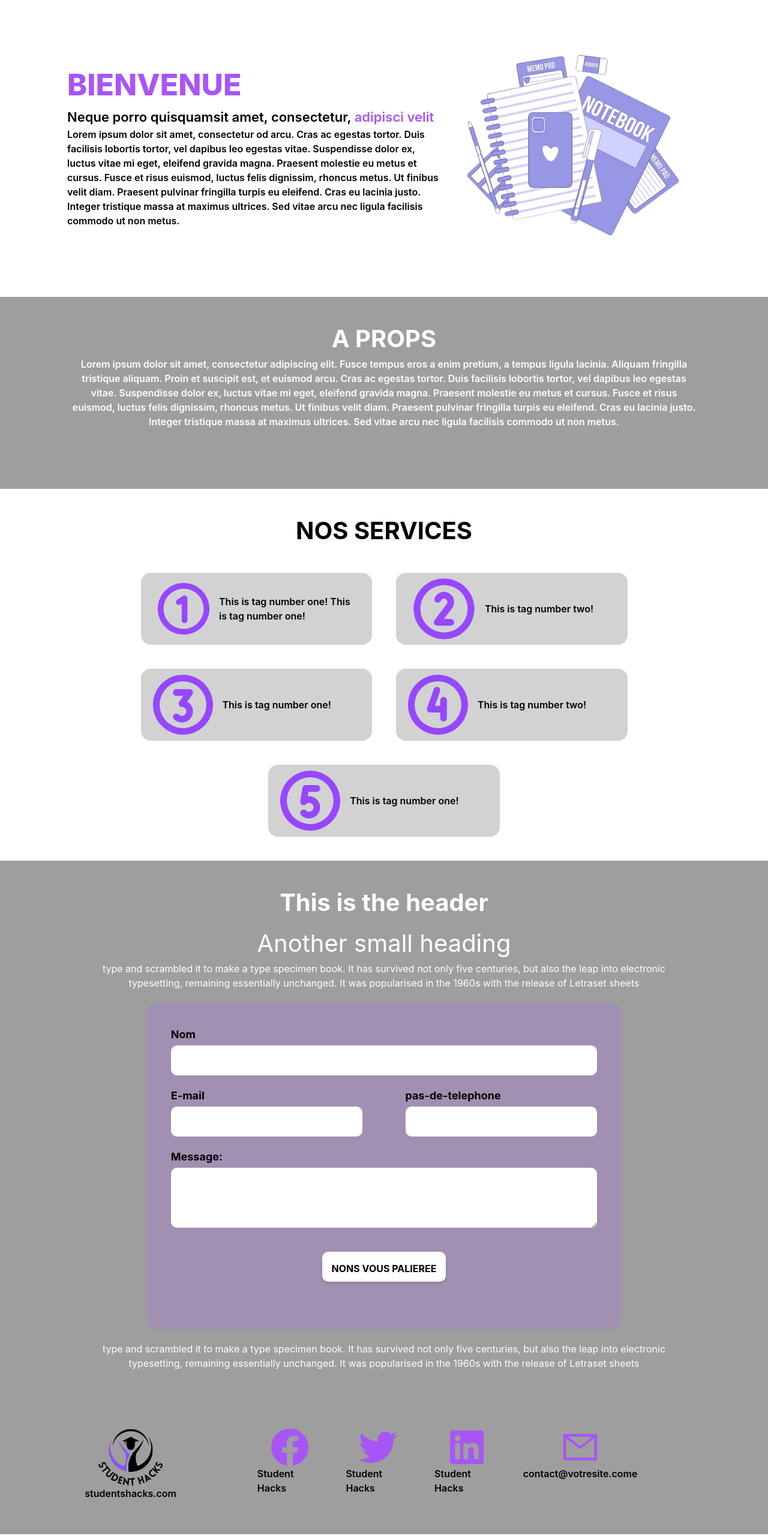
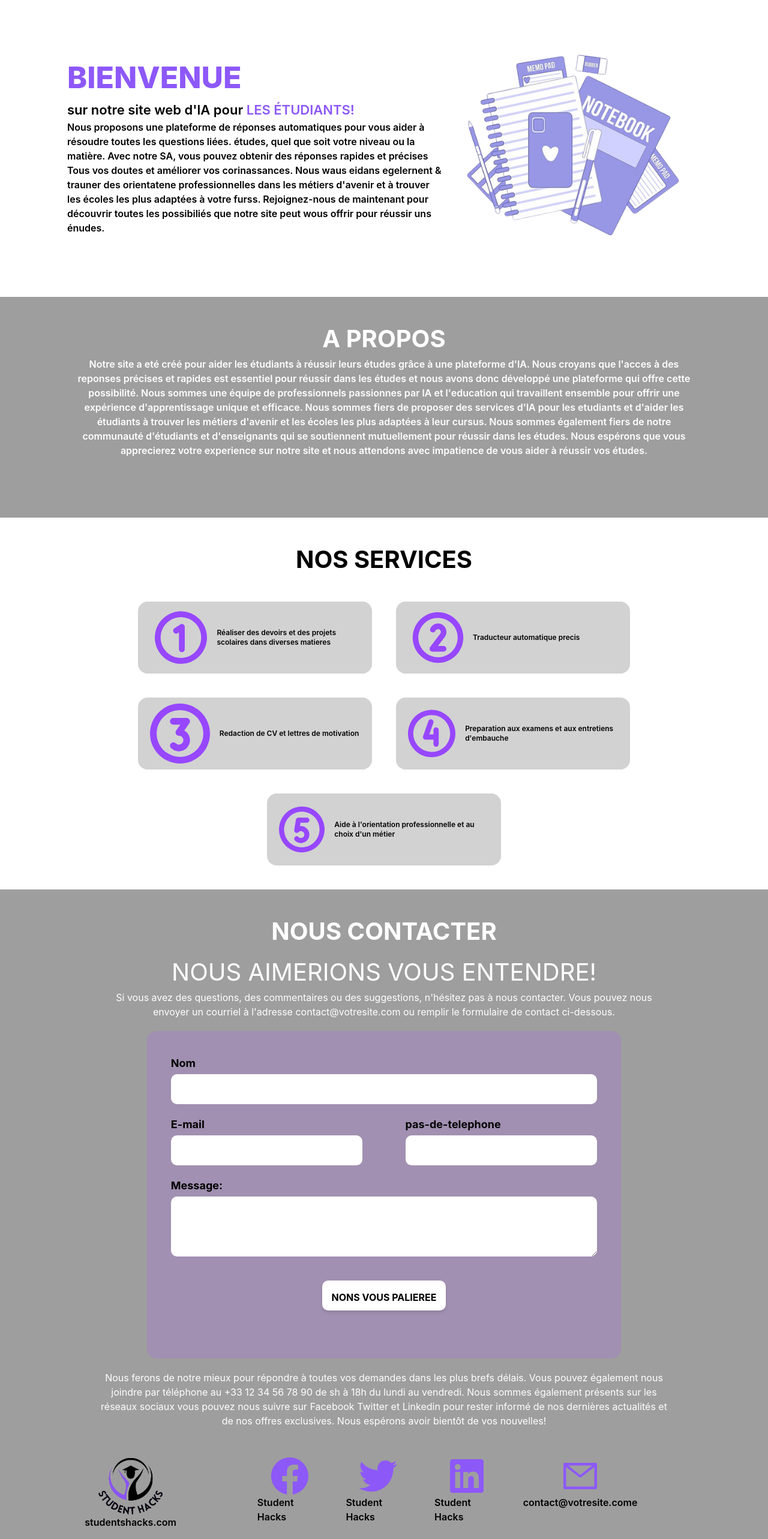
Before and after one commit to msontop10101/school-hacks, a React (Create React App) app: page / in a window 1280 px wide. Shown: the part 111-2677 px from the top of the page at 60% size. Built offline with nearby package versions, Linux system fonts and the light colour scheme.

Commit message:
completed phase one

```diff
--- a/src/App.css
+++ b/src/App.css
@@ -38,19 +38,31 @@
   }
 }
 
-
-.background {
-  background-image: url(./assets//images/background.png);
-  background-repeat: no-repeat;
-  background-size: cover;
-  background-position: center;
-  background-attachment: fixed;
+.image-size-one {
+  width: 170px;
+  height: 170px
 }
 
-.firstbackground {
-  background-image: url(./assets//images/firstbackground.png);
-  background-repeat: no-repeat;
-  background-size: cover;
-  background-position: center;
-  background-attachment: fixed;
+.image-size {
+  width: 100px;
+  height: 100px;
 }
+.image-size-three {
+  width: 100px;
+  height: 100px;
+}
+
+@media screen and (max-width: 768px){
+  .image-size-one {
+    width: 70px;
+    height: 70px
+  }
+  .image-size {
+    width: 50px;
+    height: 50px;
+  }
+  .image-size-three {
+    width: 40px;
+    height: 40px;
+  }
+}
--- a/src/App.js
+++ b/src/App.js
@@ -7,10 +7,6 @@ import two from './assets/images/2.svg'
 import three from './assets/images/3.svg'
 import four from './assets/images/4.svg'
 import five from './assets/images/5.svg'
-import facebook from './assets/images/facebook.svg'
-import twitter from './assets/images/twitter.svg'
-import linkedin from './assets/images/linkedin.svg'
-import email from './assets/images/email.svg'
 import {FaFacebook, FaTwitter, FaLinkedin} from 'react-icons/fa'
 import {AiOutlineMail} from 'react-icons/ai'
 
@@ -30,9 +26,10 @@ function App() {
           </div>
         </div>
         <div class='font-semibold w-full md:w-[70%]'>
-          <h2 class='text-[50px] font-extrabold text-purple-500'>BIENVENUE</h2>
-          <h4 class='text-[22px]'>Neque porro quisquamsit amet, consectetur, <span class='text-purple-500'>adipisci velit</span></h4>
-          <p>Lorem ipsum dolor sit amet, consectetur od arcu. Cras ac egestas tortor. Duis facilisis lobortis tortor, vel dapibus leo egestas vitae. Suspendisse dolor ex, luctus vitae mi eget, eleifend gravida magna. Praesent molestie eu metus et cursus. Fusce et risus euismod, luctus felis dignissim, rhoncus metus. Ut finibus velit diam. Praesent pulvinar fringilla turpis eu eleifend. Cras eu lacinia justo. Integer tristique massa at maximus ultrices. Sed vitae arcu nec ligula facilisis commodo ut non metus.</p>
+          <h2 class='text-[50px] font-extrabold text-[#8D58F8]'>BIENVENUE</h2>
+          <h4 class='text-[22px]'>sur notre site web d'lA pour <span class='text-[#8D58F8]'>LES ÉTUDIANTS!</span></h4>
+          <p>Nous proposons une plateforme de réponses automatiques pour vous aider à résoudre toutes les questions liées. études, quel que soit votre niveau ou la matière. Avec notre SA, vous pouvez obtenir des réponses rapides et précises
+              Tous vos doutes et améliorer vos corinassances. Nous waus eidans egelernent & trauner des orientatene professionnelles dans les métiers d'avenir et à trouver les écoles les plus adaptées à votre furss. Rejoignez-nous de maintenant pour découvrir toutes les possibiliés que notre site peut wous offrir pour réussir uns énudes.</p>
         </div>
         <div class='hidden md:block'>
           <div>
@@ -43,8 +40,8 @@ function App() {
 
       {/* SECTION THREE */}
       <div class='bg-[#9E9E9E] text-center px-4 md:px-[120px] pb-4 md:pb-[100px] pt-4 md:pt-[40px]'>
-        <h2 class='font-bold text-[40px] text-white uppercase'>A props</h2>
-        <p class='text-white font-semibold'>Lorem ipsum dolor sit amet, consectetur adipiscing elit. Fusce tempus eros a enim pretium, a tempus ligula lacinia. Aliquam fringilla tristique aliquam. Proin et suscipit est, et euismod arcu. Cras ac egestas tortor. Duis facilisis lobortis tortor, vel dapibus leo egestas vitae. Suspendisse dolor ex, luctus vitae mi eget, eleifend gravida magna. Praesent molestie eu metus et cursus. Fusce et risus euismod, luctus felis dignissim, rhoncus metus. Ut finibus velit diam. Praesent pulvinar fringilla turpis eu eleifend. Cras eu lacinia justo. Integer tristique massa at maximus ultrices. Sed vitae arcu nec ligula facilisis commodo ut non metus.</p>
+        <h2 class='font-bold text-[40px] text-white uppercase'>A PROPOS</h2>
+        <p class='text-white font-semibold'>Notre site a eté créé pour aider les étudiants à réussir leurs études grâce à une plateforme d'IA. Nous croyans que l'acces à des reponses précises et rapides est essentiel pour réussir dans les études et nous avons donc développé une plateforme qui offre cette possibilité. Nous sommes une équipe de professionnels passionnes par lA et l'education qui travaillent ensemble pour offrir une expérience d'apprentissage unique et efficace. Nous sommes fiers de proposer des services d'lA pour les etudiants et d'aider les étudiants à trouver les métiers d'avenir et les écoles les plus adaptées à leur cursus. Nous sommes également fiers de notre communauté d'étudiants et d'enseignants qui se soutiennent mutuellement pour réussir dans les études. Nous espérons que vous apprecierez votre experience sur notre site et nous attendons avec impatience de vous aider à réussir vos études.</p>
       </div>
       {/* SECTION FOUR */}
       <div>
@@ -53,29 +50,29 @@ function App() {
           <div class='flex justify-center'>
             <div>
               <div class='flex flex-col items-center md:flex-row gap-2 md:gap-10 mb-2 md:mb-10 justify-center'>
-                <div class='bg-[#D2D2D2] rounded-2xl flex items-center p-5 h-[120px] w-[90%] md:w-[40%]'>
-                  <div class='mr-2'><img src={one} width='160px' height='160px' alt='one' /></div>
-                  <div><p class='font-semibold'>This is tag number one! This is tag number one!</p></div>
+                <div class='bg-[#D2D2D2] rounded-2xl flex items-center p-3 md:p-5 h-[100px] md:h-[120px] w-[90%] md:w-[40%]'>
+                  <div class='mr-2'><img src={one} class='image-size-one' alt='one' /></div>
+                  <div><p class='font-semibold text-xs md:text-normal'> Réaliser des devoirs et des projets scolaires dans diverses matieres</p></div>
                 </div>
-                <div class='bg-[#D2D2D2] rounded-2xl flex items-center p-5 h-[120px] w-[90%] md:w-[40%]'>
-                  <div class='mr-2'><img src={two} width='120px' height='120px' alt='two' /></div>
-                  <div><p class='font-semibold'>This is tag number two!</p></div>
+                <div class='bg-[#D2D2D2] rounded-2xl flex items-center p-3 md:p-5 h-[100px] md:h-[120px] w-[90%] md:w-[40%]'>
+                  <div class='mr-2'><img src={two} class='image-size' alt='two' /></div>
+                  <div><p class='font-semibold text-xs md:text-normal'>Traducteur automatique precis</p></div>
                 </div>
               </div>
               <div class='flex flex-col items-center md:flex-row gap-2 md:gap-10 mb-2 md:mb-10 justify-center'>
-                <div class='bg-[#D2D2D2] rounded-2xl flex items-center p-5 h-[120px] w-[90%] md:w-[40%]'>
-                  <div class='mr-4'><img src={three} width='100px' height='100px' alt='three' /></div>
-                  <div><p class='font-semibold'>This is tag number one!</p></div>
+                <div class='bg-[#D2D2D2] rounded-2xl flex items-center p-3 md:p-5 h-[100px] md:h-[120px] w-[90%] md:w-[40%]'>
+                  <div class='mr-4'><img src={three} class='image-size-three' alt='three' /></div>
+                  <div><p class='font-semibold text-xs md:text-normal'>Redaction de CV et lettres de motivation</p></div>
                 </div>
-                <div class='bg-[#D2D2D2] rounded-2xl flex items-center p-5 h-[120px] w-[90%] md:w-[40%]'>
-                  <div class='mr-4'><img src={four} width='100px' height='100px' alt='four' /></div>
-                  <div><p class='font-semibold'>This is tag number two!</p></div>
+                <div class='bg-[#D2D2D2] rounded-2xl flex items-center p-3 md:p-5 h-[100px] md:h-[120px] w-[90%] md:w-[40%]'>
+                  <div class='mr-4'><img src={four} class='image-size' alt='four' /></div>
+                  <div><p class='font-semibold text-xs md:text-normal'>Preparation aux examens et aux entretiens d'embauche</p></div>
                 </div>
               </div>
               <div class='flex gap-10 justify-center'>
-                <div class='bg-[#D2D2D2] rounded-2xl flex items-center p-5 h-[120px] w-[90%] md:w-[40%]'>
-                  <div class='mr-4'><img src={five} width='100px' height='100px' alt='five' /></div>
-                  <div><p class='font-semibold'>This is tag number one!</p></div>
+                <div class='bg-[#D2D2D2] rounded-2xl flex items-center p-3 md:p-5 h-[100px] md:h-[120px] w-[90%] md:w-[40%]'>
+                  <div class='mr-4'><img src={five} class='image-size' alt='five' /></div>
+                  <div><p class='font-semibold text-xs md:text-normal'> Aide à l'orientation professionnelle et au choix d'un métier</p></div>
                 </div>
               </div>
             </div>
@@ -90,20 +87,21 @@ function App() {
         <div class='w-full flex items-center'>
           <div class='text-white flex justify-center py-10'>
             <div class=' w-full md:w-[90%]'>
-              <h1 class='text-[20px] md:text-[40px] font-bold mb-2 text-center'>This is the header</h1>
-              <h4 class=' text-[20px] md:text-[40px] font-normal text-center'>Another small heading</h4>
-              <p class='text-center'> type and scrambled it to make a type specimen book. It has survived not only five centuries, but also the leap into electronic typesetting, remaining essentially unchanged. It was popularised in the 1960s with the release of Letraset sheets </p>
+              <h1 class='text-[20px] md:text-[40px] font-bold mb-2 text-center'>NOUS CONTACTER</h1>
+              <h4 class=' text-[20px] md:text-[40px] font-normal text-center'>NOUS AIMERIONS VOUS ENTENDRE!</h4>
+              <p class='text-center'> Si vous avez des questions, des commentaires ou des suggestions, n'hésitez pas à nous contacter. Vous pouvez nous envoyer un courriel à l'adresse contact@votresite.com ou remplir le formulaire de contact ci-dessous. </p>
 
               <div class='py-5 px-2 md:px-20'>
                 <RegistrationForm />
               </div>
-              <p class='text-center'> type and scrambled it to make a type specimen book. It has survived not only five centuries, but also the leap into electronic typesetting, remaining essentially unchanged. It was popularised in the 1960s with the release of Letraset sheets </p>
+              <p class='text-center'>Nous ferons de notre mieux pour répondre à toutes vos demandes dans les plus brefs délais.
+                  Vous pouvez également nous joindre par téléphone au +33 12 34 56 78 90 de sh à 18h du lundi au vendredi. Nous sommes également présents sur les réseaux sociaux vous pouvez nous suivre sur Facebook Twitter et Linkedin pour rester informé de nos dernières actualités et de nos offres exclusives. Nous espérons avoir bientôt de vos nouvelles!</p>
 
             </div>
           </div>
         </div>
         <div>
-          <footer class='flex flex-col md:flex-row justify-between py-14'>
+          <footer class='flex flex-col md:flex-row justify-between pt-2 pb-4'>
             <div class='w-[50%] md:w-[20%] pl-4 md:pl-0'>
               <div class='flex justify-center'><a href='/'><img src={logo} width='110px' height='110px' alt='logo' /></a></div>
               <p class='font-semibold flex justify-center'>studentshacks.com</p>
@@ -112,25 +110,21 @@ function App() {
 
             {/* --------DESKTOP-ICONS------------ */}
             <div class='hidden md:flex flex-col md:flex-row w-full md:w-[60%] justify-evenly'>
-            {/* <img src={facebook} width='60px' height='60px' alt="facebook" /> */}
-            {/* <img src={twitter} width='60px' height='60px' alt="twitter" /> */}
-            {/* <img src={linkedin} width='60px' height='60px' alt="linkedin" /> */}
-            {/* <img src={email} width='60px' height='60px' alt="email" /> */}
               <div class='mr-10 flex-col items-center'>
-                <div class='flex justify-center'><a href='https://web.facebook.com/people/Student-Hacks/100089567025384/'><FaFacebook color='#A855F7' size='4em'/></a></div>
+                <div class='flex justify-center'><a href='https://web.facebook.com/people/Student-Hacks/100089567025384/'><FaFacebook color='#8D58F8' size='4em'/></a></div>
                 <div><p class='font-semibold'>Student Hacks</p></div>
               </div>
               <div class='mr-10'>
-                <div class='flex justify-center'><a href='https://twitter.com/StudentHacks0'><FaTwitter color='#A855F7' size='4em'/></a></div>
+                <div class='flex justify-center'><a href='https://twitter.com/StudentHacks0'><FaTwitter color='#8D58F8' size='4em'/></a></div>
                 <p class='font-semibold'>Student Hacks</p>
               </div>
 
               <div class='mr-10'>
-                <div class='flex justify-center'><a href='linkedin.com'><FaLinkedin color='#A855F7' size='4em'/></a></div>
+                <div class='flex justify-center'><a href='linkedin.com'><FaLinkedin color='#8D58F8' size='4em'/></a></div>
                 <p class='font-semibold'>Student Hacks</p>
               </div>
               <div>
-                <div class='flex justify-center'><a href='mailto:contact.studenthacks@gmail.com'><AiOutlineMail color='#A855F7' size='4em'/></a></div>
+                <div class='flex justify-center'><a href='mailto:contact.studenthacks@gmail.com'><AiOutlineMail color='#8D58F8' size='4em'/></a></div>
                 <p class='font-semibold'>contact@votresite.come</p>
               </div>
 
@@ -143,22 +137,22 @@ function App() {
 
                 <div class='flex justify-center gap-10 mb-4'>
                   <div class='flex flex-col items-center'>
-                    <div class=''><a href='https://web.facebook.com/people/Student-Hacks/100089567025384/'><FaFacebook color='#A855F7' size='4em'/></a></div>
+                    <div class=''><a href='https://web.facebook.com/people/Student-Hacks/100089567025384/'><FaFacebook color='#8D58F8' size='4em'/></a></div>
                     <div><p class='font-semibold'>Student Hacks</p></div>
                   </div>
                   <div class='flex flex-col items-center'>
-                    <div><a href='https://twitter.com/StudentHacks0'><FaTwitter color='#A855F7' size='4em'/></a></div>
+                    <div><a href='https://twitter.com/StudentHacks0'><FaTwitter color='#8D58F8' size='4em'/></a></div>
                     <div><p class='font-semibold'>Student Hacks</p></div>
                   </div>
                 </div>
 
                 <div class='flex justify-center gap-10'>
                   <div class='flex flex-col items-center'>
-                    <div><a href='linkedin.com'><FaLinkedin color='#A855F7' size='4em'/></a></div>
+                    <div><a href='linkedin.com'><FaLinkedin color='#8D58F8' size='4em'/></a></div>
                     <div><p class='font-semibold'>Student Hacks</p></div>
                   </div>
                   <div class='flex flex-col items-center'>
-                    <div><a href='mailto:contact.studenthacks@gmail.com'><AiOutlineMail color='#A855F7' size='4em'/></a></div>
+                    <div><a href='mailto:contact.studenthacks@gmail.com'><AiOutlineMail color='#8D58F8' size='4em'/></a></div>
                     <div><p class='font-semibold'>Student Hacks</p></div>
                   </div>
                 </div>
```
